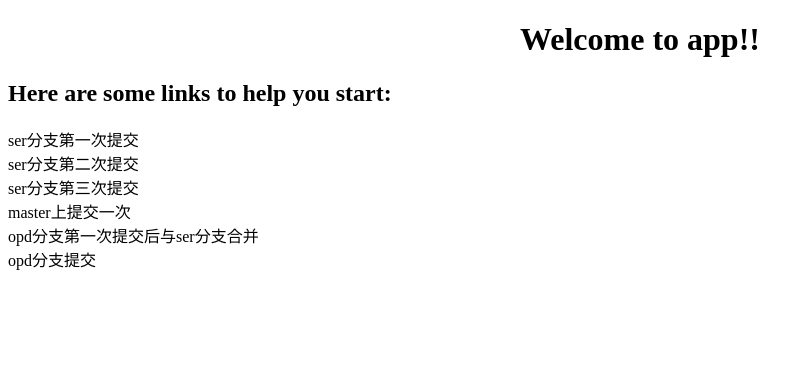
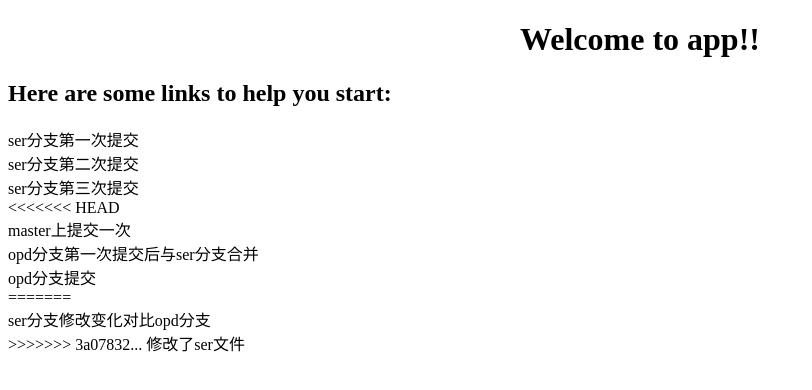
Before and after one commit to hangyoku/fisrt, an Angular app in the folder herosShow/: page / in a window 1280 px wide. Shown: the top 390 px of the page, without its empty margins (0-812 px from the left). Built offline with nearby package versions, Linux system fonts and the light colour scheme.

Commit message:
ser git rebase -i 冲突

```diff
--- a/herosShow/src/app/app.component.html
+++ b/herosShow/src/app/app.component.html
@@ -9,8 +9,13 @@
 <div>ser分支第一次提交</div>
 <div>ser分支第二次提交</div>
 <div>ser分支第三次提交</div>
+<<<<<<< HEAD
 
 <div>master上提交一次</div>
 
 <div>opd分支第一次提交后与ser分支合并</div>
 <div>opd分支提交</div>
+
+=======
+<div>ser分支修改变化对比opd分支</div>
+>>>>>>> 3a07832... 修改了ser文件
```
